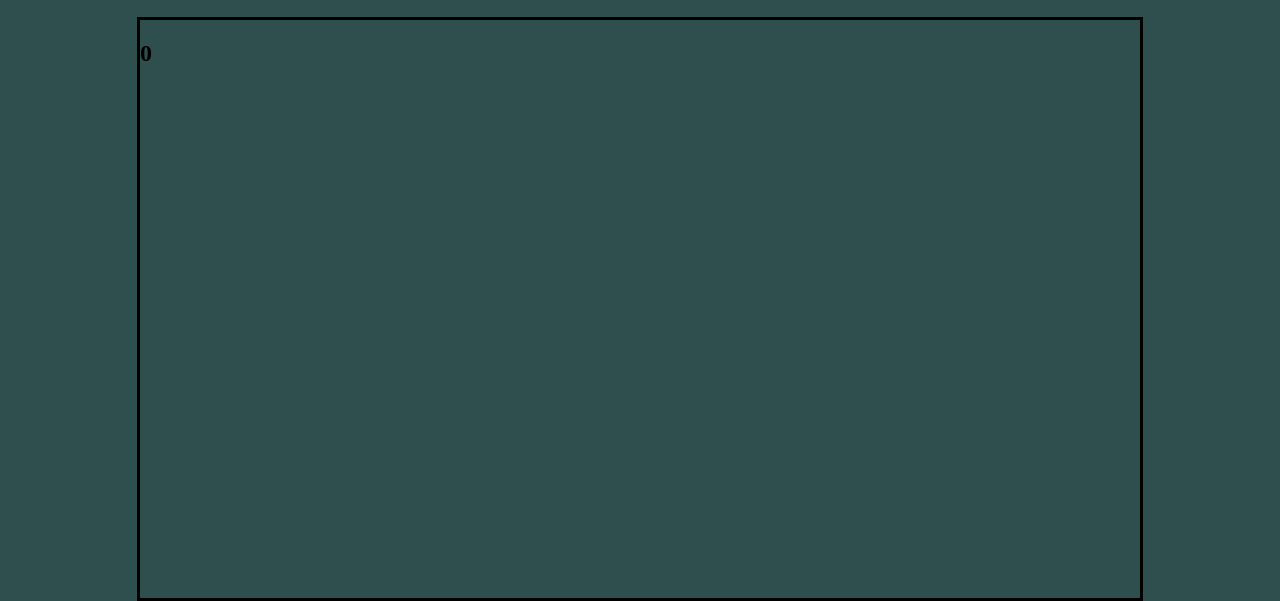
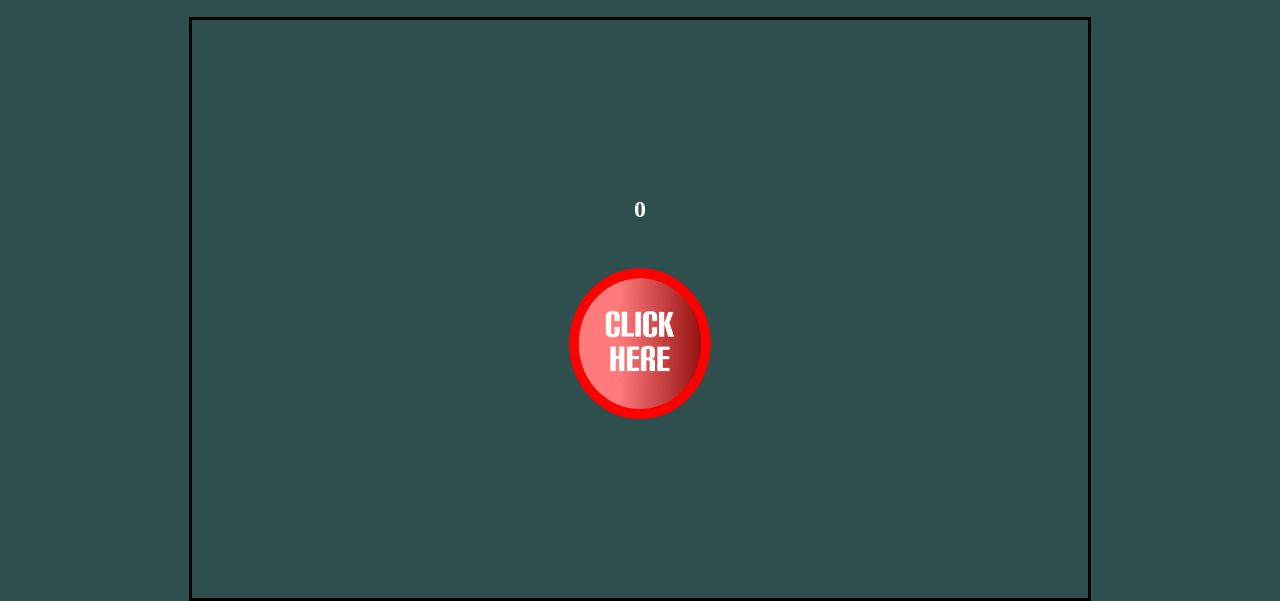
Before and after one commit to magne92/classroom, a plain HTML site: page clicker.html in a window 1280 px wide. Shown: the part 199-800 px from the top of the page. Drawn offline with Linux system fonts and the light colour scheme.

Commit message:
added clicker.js
clicker.js functionality, click img for increasing clicks

```diff
--- a/clicker.css
+++ b/clicker.css
@@ -2,9 +2,22 @@
 /* clicker css only */
 
 .innhold {
-    height: 1000px;
-    width: 1000px;
+    height: 700px;
+    width: 70%;
     border-style: solid;
     border-color: black;
+    display: flex;
+    flex-direction: column;
+    justify-content: center;
+    align-items: center;
 
 }
+
+.click_img{
+    height: 200px;
+    width: 200px;
+}
+
+h2 {
+    color: white;
+}
--- a/clicker.html
+++ b/clicker.html
@@ -19,11 +19,11 @@
             <h1>Clickerclick</h1>
         </div>
         <div class="innhold">
-            <h2>0</h2>
-            <img src="" alt="">
+            <h2 id="click_counter">0</h2>
+            <img id="click_img" class="click_img" src="click.png" alt="clickimg failed to load">
 
         </div>
     </div>
-
+    <script src="clicker.js"></script>
 </body>
 </html>
--- a/clicker.js
+++ b/clicker.js
@@ -0,0 +1,13 @@
+var clicks = 0;
+
+// update function, runs code that should update every 0.1 second
+setInterval(function(){
+    document.getElementById("click_counter").innerHTML = clicks;
+    //clicks++;
+}, 100);
+
+// onclick function for clicker image
+document.getElementById("click_img").onclick = function(){
+    clicks++;
+    console.log("clicked");
+}
```
Also changed, not shown: click.png (added).
